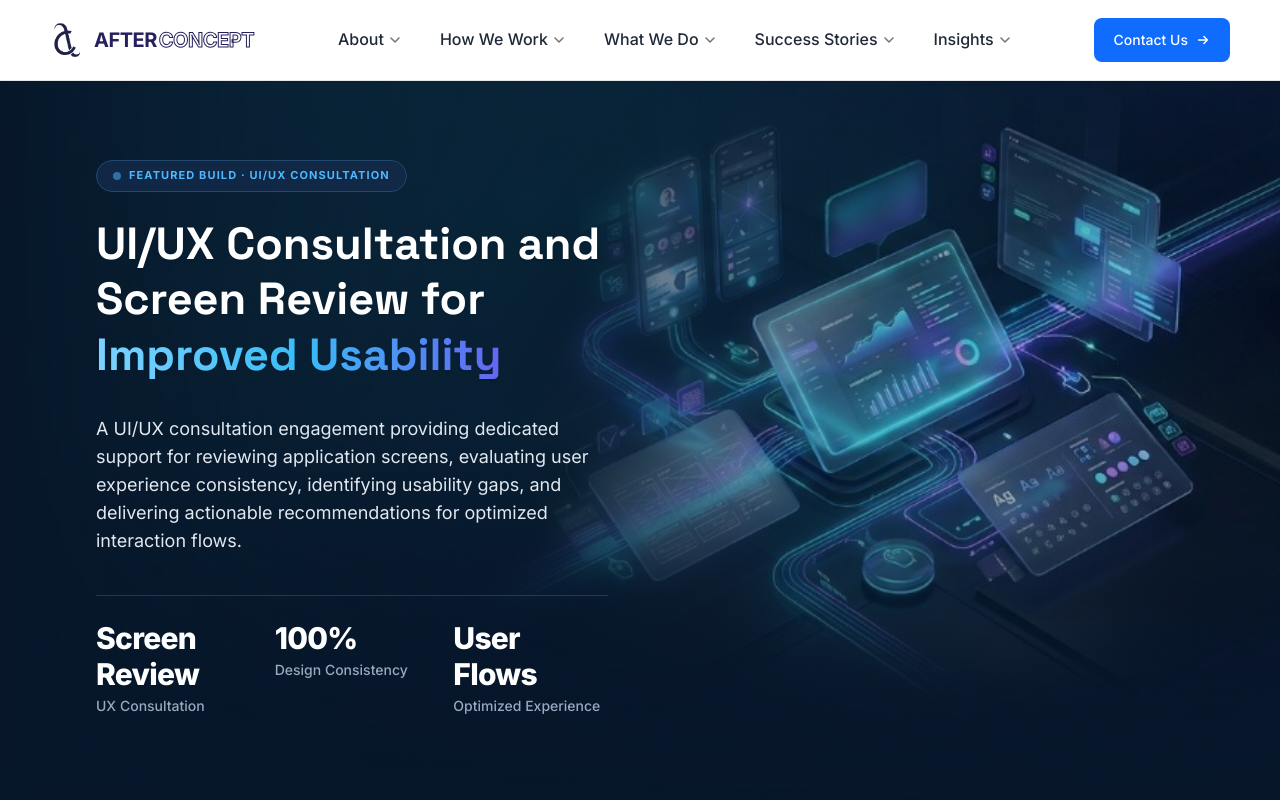
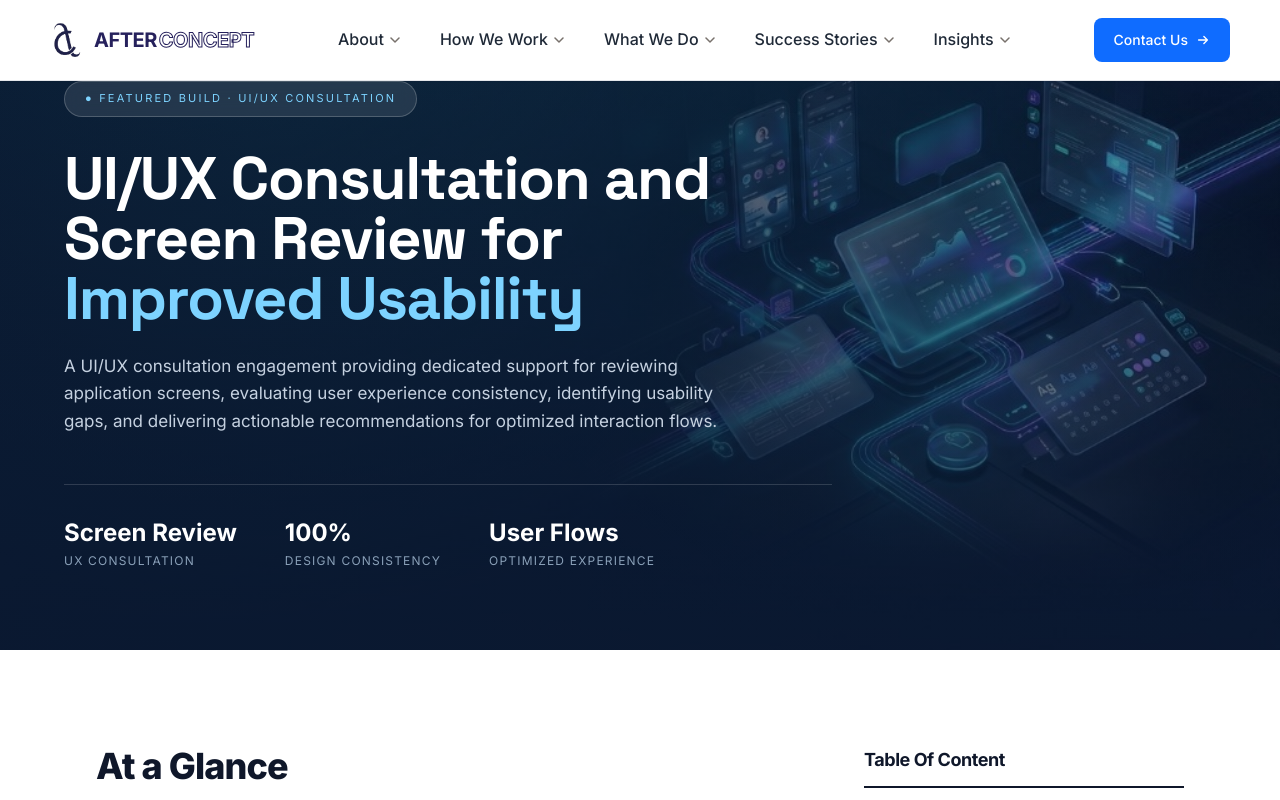
Before and after one commit to uzairr/after-concept-website, a Next.js app: page /success-stories/ui-ux-screen-review-consultation in a window 1280 px wide. Shown: the top 800 px of the page. Built offline with nearby package versions, Linux system fonts and the light colour scheme.

Commit message:
feat: Update UI/UX Screen Review case study with user uploaded cover image and PDF document

```diff
--- a/app/success-stories/ui-ux-screen-review-consultation/page.tsx
+++ b/app/success-stories/ui-ux-screen-review-consultation/page.tsx
@@ -48,88 +48,46 @@ export default function UiUxScreenReviewCaseStudy() {
       <Header />
 
       {/* =========================================================================
-          HERO SECTION (Using Provided Image as Background - BigQuery Style)
+          HERO SECTION - FULL COVER (Uploaded Cover Pic as Full Background)
           ========================================================================= */}
-      <section className="relative w-full overflow-hidden bg-[#07172A] pt-28 pb-16 lg:pt-36 lg:pb-28 border-b border-[#1E3A5A] min-h-[580px] lg:min-h-[640px] flex items-center">
-        {/* Background Hero Image */}
-        <div className="absolute inset-0 z-0">
-          <Image
+      <div className="relative w-full h-[600px] lg:h-[650px] overflow-hidden bg-[#0A1931]">
+        {/* eslint-disable-next-line @next/next/no-img-element */}
+        <img
           src="/images/case-studies/ui-ux-screen-review-hero.jpg"
-            alt="UI/UX Consultation and Screen Review for Improved Usability and Design Consistency"
-            fill
-            priority
-            className="object-cover object-right md:object-right-center"
-            quality={95}
+          className="absolute inset-0 w-full h-full object-cover"
+          alt="UI/UX Cover"
         />
-          {/* Selective blur over the left text side, smoothly dissolving before the right-side diagrams */}
-          <div
-            className="absolute inset-y-0 left-0 w-full lg:w-[65%] backdrop-blur-[14px] pointer-events-none"
-            style={{
-              WebkitMaskImage: "linear-gradient(to right, rgba(0,0,0,1) 0%, rgba(0,0,0,0.95) 55%, rgba(0,0,0,0) 100%)",
-              maskImage: "linear-gradient(to right, rgba(0,0,0,1) 0%, rgba(0,0,0,0.95) 55%, rgba(0,0,0,0) 100%)",
-            }}
-          />
-          {/* Subtle gradient overlay to guarantee 100% crisp text readability on the left */}
-          <div className="absolute inset-0 bg-gradient-to-r from-[#07172A] via-[#07172A]/95 sm:via-[#07172A]/85 md:via-[#07172A]/70 lg:via-[#07172A]/35 to-transparent pointer-events-none" />
-          <div className="absolute inset-0 bg-gradient-to-t from-[#07172A] via-transparent to-[#07172A]/35 pointer-events-none" />
+        <div className="absolute inset-0 bg-gradient-to-r from-[#0A1931]/90 via-[#0A1931]/70 to-[#0A1931]/30"></div>
+        <div className="absolute inset-0 bg-gradient-to-t from-[#0A1931]/50 to-transparent"></div>
+        <div className="relative z-10 max-w-7xl mx-auto px-8 lg:px-16 h-full flex items-center">
+          <div className="max-w-3xl">
+            <div className="inline-flex items-center gap-2 bg-white/10 backdrop-blur border border-white/20 text-[#7DD3FF] text-[11px] tracking-[0.2em] px-5 py-2 rounded-full">
+              ● FEATURED BUILD · UI/UX CONSULTATION
             </div>
-
-        <div className="relative z-10 w-full max-w-[1520px] mx-auto px-6 sm:px-10 lg:px-16 py-4">
-          <div className="grid grid-cols-1 lg:grid-cols-12 gap-12 items-center">
-
-            {/* Left Content Column */}
-            <div className="lg:col-span-7 xl:col-span-6 flex flex-col justify-center text-left">
-              {/* Badge */}
-              <div className="inline-flex items-center gap-2 bg-[#132A4A]/85 border border-[#23486B] text-[#4DB8FF] text-[11px] font-bold tracking-widest px-4 py-1.5 rounded-full w-fit mb-6 backdrop-blur-md shadow-xs">
-                <span className="w-2 h-2 rounded-full bg-[#4DB8FF] animate-pulse" />
-                FEATURED BUILD · UI/UX CONSULTATION
-              </div>
-
-              {/* Title H1 */}
-              <h1 className="text-3xl sm:text-4xl lg:text-[45px] font-extrabold text-white tracking-normal leading-[1.28] sm:leading-[1.26] lg:leading-[1.24] mb-8 drop-shadow-sm">
-                UI/UX Consultation and Screen Review for{" "}
-                <span className="text-transparent bg-clip-text bg-gradient-to-r from-[#7DD3FF] via-[#38BDF8] to-[#6366F1]">
-                  Improved Usability
-                </span>
+            <h1 className="text-5xl lg:text-6xl font-bold leading-[1.1] mt-8">
+              <span className="text-white block">UI/UX Consultation and</span>
+              <span className="text-white">Screen Review for </span><span className="text-[#7DD3FF]">Improved Usability</span>
             </h1>
-
-              {/* Description p */}
-              <p className="text-base sm:text-lg text-slate-200 leading-[1.75] font-normal max-w-xl mb-10 drop-shadow-xs">
+            <p className="text-[#C5D1E0] text-[17px] leading-relaxed mt-6 max-w-2xl">
               A UI/UX consultation engagement providing dedicated support for reviewing application screens, evaluating user experience consistency, identifying usability gaps, and delivering actionable recommendations for optimized interaction flows.
             </p>
-
-              {/* Stats row (3 cols) */}
-              <div className="grid grid-cols-3 gap-6 pt-6 border-t border-[#1E3A5A] max-w-lg">
+            <div className="flex gap-12 mt-12 pt-8 border-t border-white/15">
               <div>
-                  <div className="text-2xl sm:text-3xl font-extrabold text-white tracking-tight">
-                    Screen Review
-                  </div>
-                  <div className="text-xs sm:text-sm text-[#9AA8C0] font-medium mt-1">
-                    UX Consultation
-                  </div>
+                <div className="text-white font-bold text-2xl">Screen Review</div>
+                <div className="text-[#8AA0B8] text-xs tracking-widest mt-1">UX CONSULTATION</div>
               </div>
               <div>
-                  <div className="text-2xl sm:text-3xl font-extrabold text-white tracking-tight">
-                    100%
-                  </div>
-                  <div className="text-xs sm:text-sm text-[#9AA8C0] font-medium mt-1">
-                    Design Consistency
-                  </div>
+                <div className="text-white font-bold text-2xl">100%</div>
+                <div className="text-[#8AA0B8] text-xs tracking-widest mt-1">DESIGN CONSISTENCY</div>
               </div>
               <div>
-                  <div className="text-2xl sm:text-3xl font-extrabold text-white tracking-tight">
-                    User Flows
-                  </div>
-                  <div className="text-xs sm:text-sm text-[#9AA8C0] font-medium mt-1">
-                    Optimized Experience
+                <div className="text-white font-bold text-2xl">User Flows</div>
+                <div className="text-[#8AA0B8] text-xs tracking-widest mt-1">OPTIMIZED EXPERIENCE</div>
               </div>
             </div>
           </div>
         </div>
-
       </div>
-        </div>
-      </section>
 
       {/* =========================================================================
           MAIN BODY SECTION: White Background Rest of Page (Same as other case studies)
@@ -574,15 +532,13 @@ export default function UiUxScreenReviewCaseStudy() {
                   </Link>
                   <a
                     href="/pdfs/ui-ux-screen-review-consultation-case-study.pdf"
-                    download="UI-UX-Screen-Review-Consultation-Case-Study.pdf"
+                    download="UI-UX-Screen-Review-Case-Study.pdf"
                     target="_blank"
                     rel="noopener noreferrer"
-                    className="inline-flex items-center justify-center gap-2 w-full bg-[#2563EB] text-white text-[13px] font-semibold px-5 py-3 rounded-full hover:bg-[#1D4ED8] transition mt-4"
+                    className="inline-flex items-center justify-center gap-2 w-full bg-[#2563EB] hover:bg-[#1D4ED8] text-white px-6 py-3 rounded-full text-sm font-medium mt-4 transition-colors"
                   >
-                    <svg width="16" height="16" viewBox="0 0 24 24" fill="none" stroke="currentColor" strokeWidth="2" strokeLinecap="round" strokeLinejoin="round">
-                      <path d="M21 15v4a2 2 0 0 1-2 2H5a2 2 0 0 1-2-2v-4"></path>
-                      <polyline points="7 10 12 15 17 10"></polyline>
-                      <line x1="12" y1="15" x2="12" y2="3"></line>
+                    <svg className="w-4 h-4" fill="none" stroke="currentColor" viewBox="0 0 24 24">
+                      <path strokeLinecap="round" strokeLinejoin="round" strokeWidth={2} d="M12 10v6m0 0l-3-3m3 3l3-3m2 8H7a2 2 0 01-2-2M5 21h14a2 2 0 002-2V7a2 2 0 00-2-2h-2M9 5h6M9 5a2 2 0 00-2 2v0a2 2 0 002 2h6a2 2 0 002-2v0a2 2 0 00-2-2z" />
                     </svg>
                     Download PDF
                   </a>
@@ -612,7 +568,7 @@ export default function UiUxScreenReviewCaseStudy() {
           <p className="text-slate-300 text-base sm:text-lg max-w-2xl mx-auto leading-relaxed mb-8">
             Tell us about your application screens and usability challenges. We&apos;ll evaluate your flows and deliver an actionable design improvement roadmap.
           </p>
-          <div className="flex flex-wrap items-center justify-center gap-4">
+          <div className="flex flex-wrap items-center justify-center gap-4 mt-8">
             <Link
               href="/#contact"
               className="px-8 py-3.5 rounded-xl bg-[#2563EB] hover:bg-[#1D4ED8] text-white font-semibold text-sm shadow-lg shadow-blue-500/30 transition-all"
@@ -623,8 +579,22 @@ export default function UiUxScreenReviewCaseStudy() {
               href="/success-stories"
               className="px-8 py-3.5 rounded-xl bg-[#132A4A] hover:bg-[#1E3A5A] text-slate-200 font-semibold text-sm border border-[#23486B] transition-all"
             >
-              View More Case Studies
+              All Case Studies
             </Link>
+          </div>
+          <div className="flex justify-center mt-6">
+            <a
+              href="/pdfs/ui-ux-screen-review-consultation-case-study.pdf"
+              download="UI-UX-Screen-Review-Case-Study.pdf"
+              target="_blank"
+              rel="noopener noreferrer"
+              className="inline-flex items-center gap-2 bg-[#2563EB] hover:bg-[#1D4ED8] text-white px-6 py-3 rounded-full text-sm font-medium transition-colors"
+            >
+              <svg className="w-4 h-4" fill="none" stroke="currentColor" viewBox="0 0 24 24">
+                <path strokeLinecap="round" strokeLinejoin="round" strokeWidth={2} d="M12 10v6m0 0l-3-3m3 3l3-3m2 8H7a2 2 0 01-2-2M5 21h14a2 2 0 002-2V7a2 2 0 00-2-2h-2M9 5h6M9 5a2 2 0 00-2 2v0a2 2 0 002 2h6a2 2 0 002-2v0a2 2 0 00-2-2z" />
+              </svg>
+              Download PDF
+            </a>
           </div>
         </div>
       </section>
```
Also changed, not shown: 1 other file (tests, documents, lock files or other folders). Lines whose indentation alone changed are shown as unchanged.
